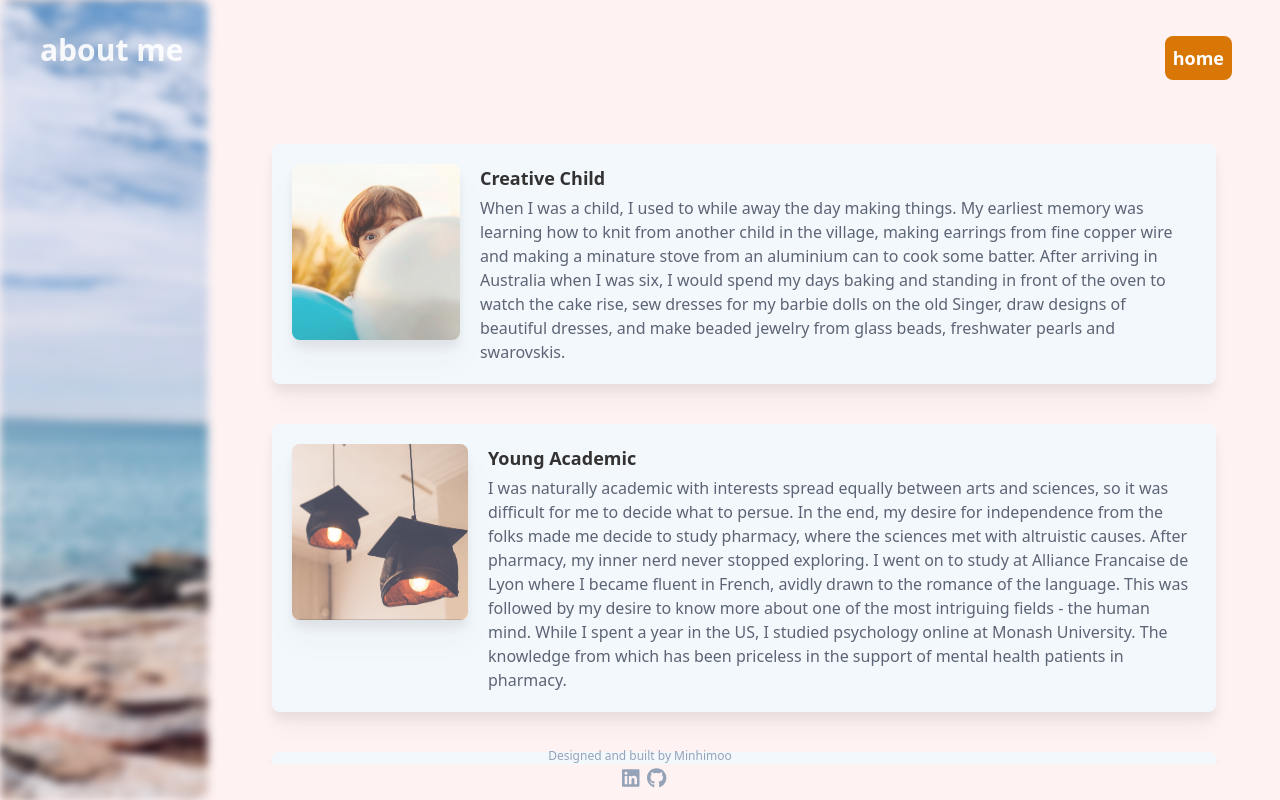
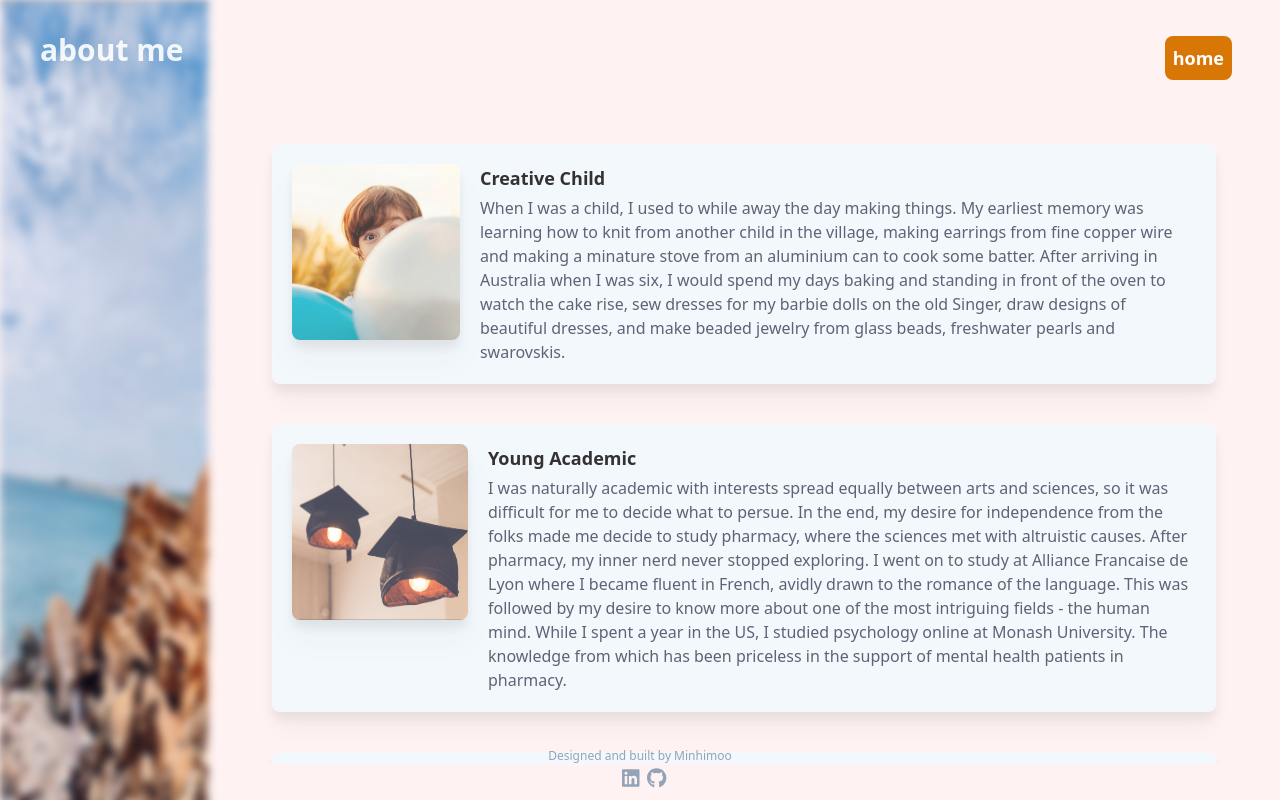
Before and after one commit to MinnieSmith/Portfolio, a Next.js app in the folder portfolio-site/: page /aboutme in a window 1280 px wide. Shown: the top 800 px of the page. Built offline with nearby package versions, Linux system fonts and the light colour scheme; grey boxes are pictures that could not be loaded.

Commit message:
just trying something!

```diff
--- a/portfolio-site/pages/aboutme.tsx
+++ b/portfolio-site/pages/aboutme.tsx
@@ -12,7 +12,8 @@ const AboutMe: NextPage = () => {
     <div className="bg-red-50 flex w-screen h-screen">
       <title>About Me</title>
       <div className='z-40 top-6 left-4 text-xl md:text-3xl opacity-90 absolute md:top-8 md:left-10 sm:top-8 sm:left-10 sm:text-2xl font-semibold text-white'> about me</div>
-      <div className='rounded-lg flex-none w-32 sm:w-44 blur-sm md:w-52 relative bg-fixed bg-cover bg-[url("/gantheume.jpeg")]'>
+      <div className='rounded-lg flex-none w-32 sm:w-44 blur-sm md:w-52'>
+      <Image src={"/gantheume.jpeg"} width={250} height={1500} layout="responsive" alt="The furbabies"/>
       </div>
       <ProjectLayout>
         <BlogBlock />
```
